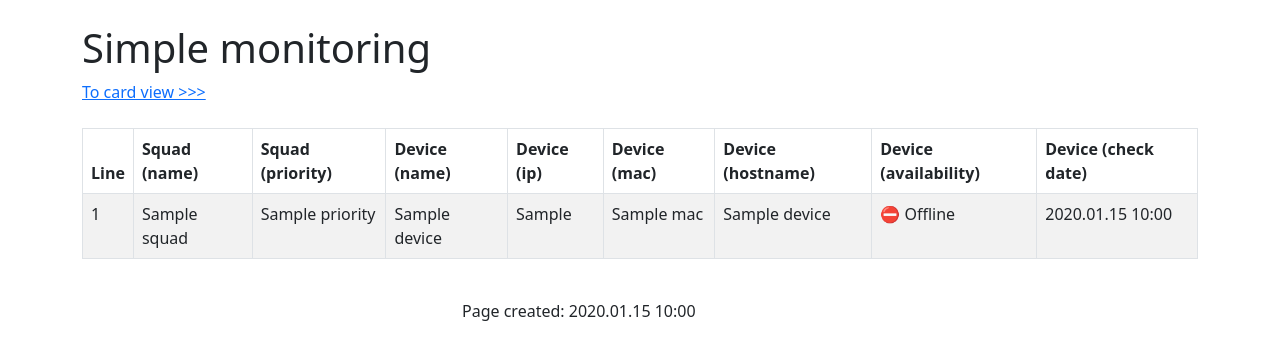
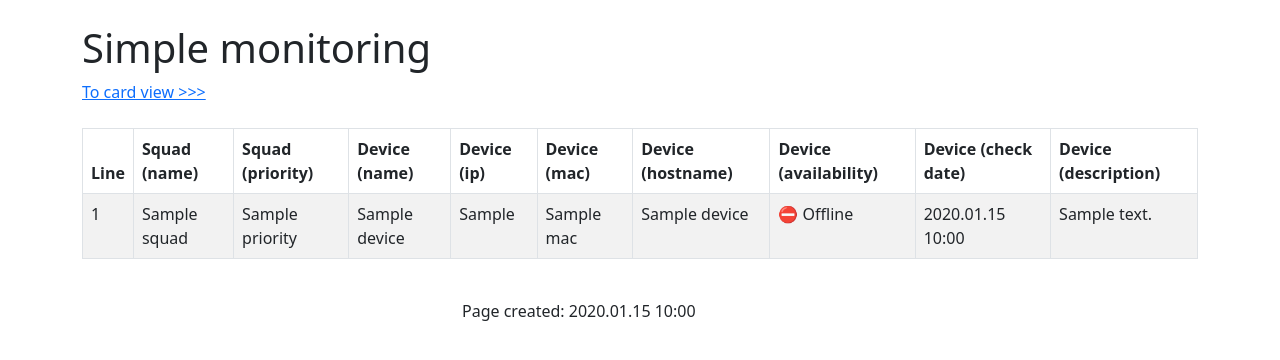
Before and after one commit to kovkyr/simple-monitoring-site, a Django app: template app/monitoring/templates/monitoring/table.html in a window 1280 px wide. Shown: the top 360 px of the page. Run offline with Django 4.2, Linux system fonts and the light colour scheme; the template is opened without the code that fills it: most values are stand-ins (such as "Sample title", 1, 10 or a date in 2020); some libraries are stand-ins or nearby versions.

Commit message:
Add missing description field to views

```diff
--- a/app/monitoring/templates/monitoring/index.html
+++ b/app/monitoring/templates/monitoring/index.html
@@ -64,7 +64,8 @@
                                         {% else %}
                                             ⛔ Offline
                                         {% endif %}<br>
-                                        Check date: {{ device.check_date|date:'Y.m.d H:i' }}
+                                        Check date: {{ device.check_date|date:'Y.m.d H:i' }}<br>
+                                        Description: {{ device.description }}
                                     "
                                     style="border: 1px solid green; padding: 5px;">
                                         {{ device.name }}<br>
--- a/app/monitoring/templates/monitoring/table.html
+++ b/app/monitoring/templates/monitoring/table.html
@@ -50,6 +50,7 @@
                                     <th>Device (hostname)</th>
                                     <th>Device (availability)</th>
                                     <th>Device (check date)</th>
+                                    <th>Device (description)</th>
                                 </tr>
                             </thead>
                             <tbody>
@@ -68,6 +69,7 @@
                                             <td>⛔ Offline</td>
                                         {% endif %}
                                         <td>{{ device.check_date|date:'Y.m.d H:i' }}</td>
+                                        <td>{{ device.description }}</td>
                                     </tr>
                                 {% endfor %}
                             </tbody>
```
